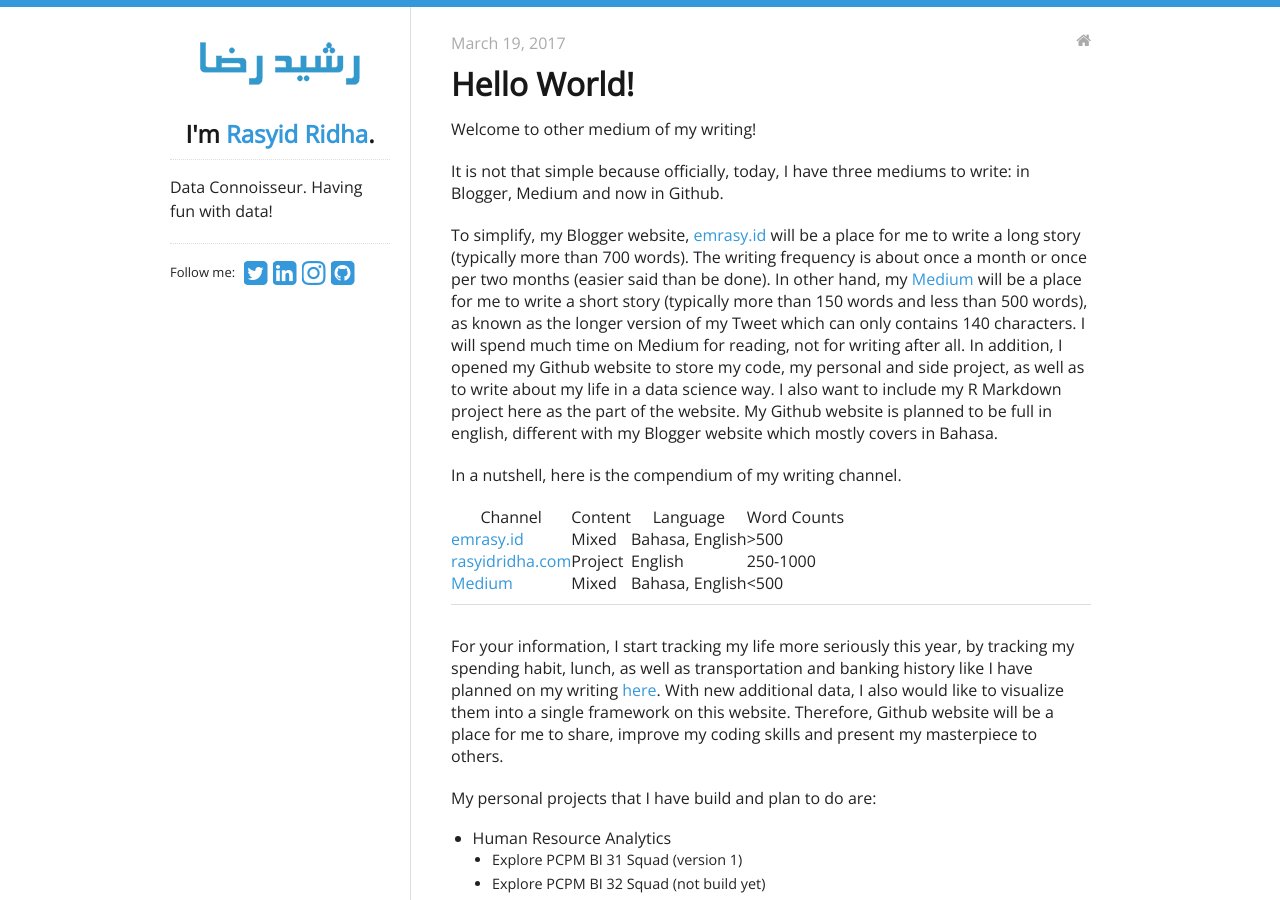
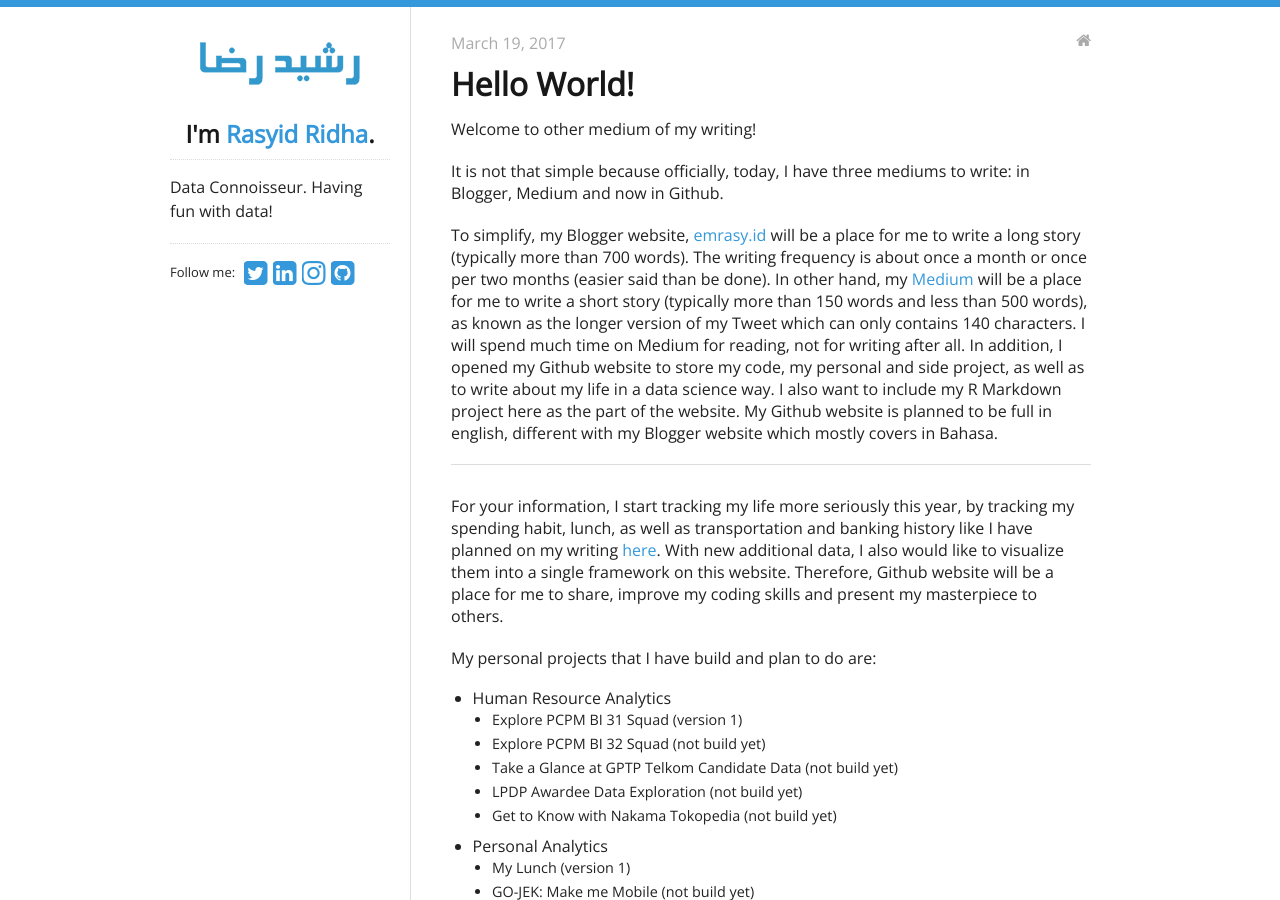
Before and after one commit to rasyidstat/rasyidstat.github.io, a Jekyll site: the page built from _posts/2017-03-19-hello-world.md, in a window 1280 px wide and 900 px high. Built offline with Jekyll 4.4.1, drawn with Linux system fonts in a browser that asks for light colours; nearby versions of some CDN libraries.

Commit message:
Update 2017-03-19-hello-world.md

```diff
--- a/_posts/2017-03-19-hello-world.md
+++ b/_posts/2017-03-19-hello-world.md
@@ -11,14 +11,6 @@ Welcome to other medium of my writing!
 It is not that simple because officially, today, I have three mediums to write: in Blogger, Medium and now in Github.
 
 To simplify, my Blogger website, [emrasy.id](http://www.emrasy.id) will be a place for me to write a long story (typically more than 700 words). The writing frequency is about once a month or once per two months (easier said than be done). In other hand, my [Medium](https://medium.com/@rasyidstat) will be a place for me to write a short story (typically more than 150 words and less than 500 words), as known as the longer version of my Tweet which can only contains 140 characters. I will spend much time on Medium for reading, not for writing after all. In addition, I opened my Github website to store my code, my personal and side project, as well as to write about my life in a data science way. I also want to include my R Markdown project here as the part of the website. My Github website is planned to be full in english, different with my Blogger website which mostly covers in Bahasa.
-
-In a nutshell, here is the compendium of my writing channel.
-
-|Channel|Content|Language|Word Counts|
-|---|---|---|---|
-|[emrasy.id](http://www.emrasy.id)|Mixed|Bahasa, English|>500|
-|[rasyidridha.com](http://rasyidridha.com)|Project|English|250-1000|
-|[Medium](https://medium.com/@rasyidstat)|Mixed|Bahasa, English|<500|
 
 ---
 
```
